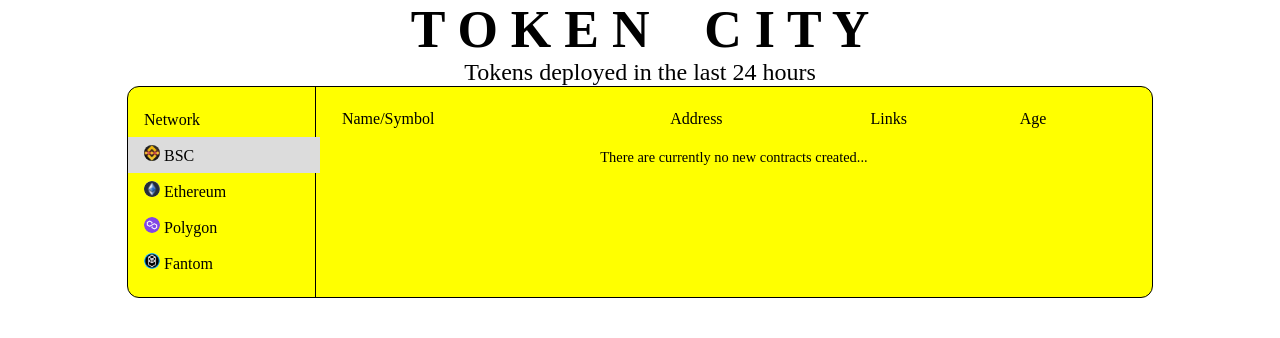
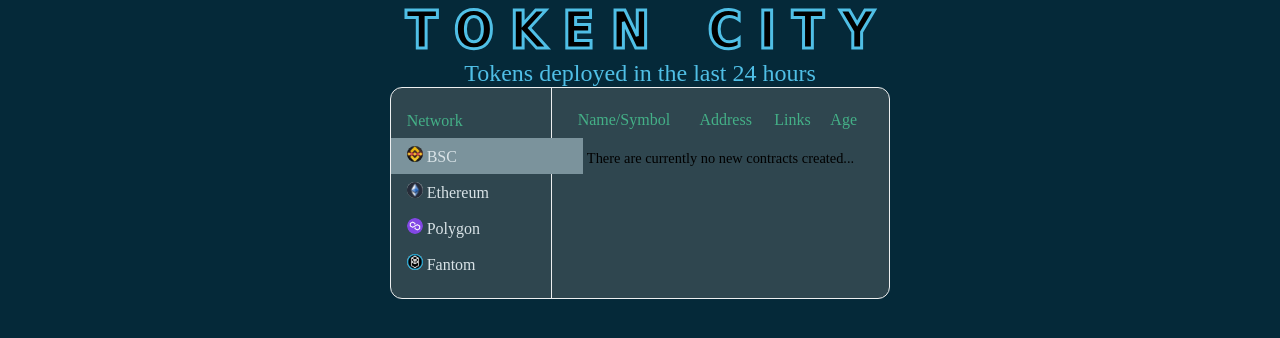
Before and after one commit to picamica/list_of_smart_tokens, a Django app: page /tokens/ in a window 1280 px wide. Shown: the top 338 px of the page. Run offline with Django 4.2, Linux system fonts and the light colour scheme; data comes from the database, SQL or seed files in the repository; both versions use the stored data as it was after the commit; data that the repository does not hold is empty.

Commit message:
finished main page(maybe whole project)

```diff
--- a/static/css/onsmall.css
+++ b/static/css/onsmall.css
@@ -26,11 +26,21 @@
   }
 
   .token_name {
-    max-width: 35vw;
+    max-width: 25vw;
   }
 
   .token_symbol {
-    max-width: 34vw;
+    max-width: 24vw;
+  }
+
+  .dropdown_button {
+    display: block;
+    font-size: 1em;
+    color: #FFF;
+    background-color: #55C0D1;
+    border: 1px solid #D8E8EB;
+    border-radius: 0.25em;
+    padding: 0.75em;
   }
 }
 
--- a/static/css/styles.css
+++ b/static/css/styles.css
@@ -1,7 +1,7 @@
 body {
   margin:  0;
   padding: 0;
-
+  background-color: #052939;
 }
 
 main {
@@ -25,32 +25,35 @@ main {
 .header_title {
   font-weight: 700;
   font-size: 3.25em;
-
+  font-family: Tahoma,Verdana,sans-serif;
+  -webkit-text-fill-colot: #000;
+  -webkit-text-stroke-width: 3px;
+  -webkit-text-stroke-color: #50bfe6;
 }
 
 .header_subtitle {
   font-size: 1.5em;
   text-align: center;
+  color: #50bfe6;
 }
 
 .info_container {
-  min-width: 80%;
   display: flex;
   justify-content: center;
   border-radius: 0.75em;
-  border: 1px solid black;
-  background-color: yellow;
+  border: 1px solid #EDEFF0;
+  background-color: #2F464F;
 }
 
 .sidebar {
   min-width: 10em;
   padding: 1em 0;
-  border-right: 1px solid black;
+  border-right: 1px solid #EDEFF0;
 }
 
 
 .sidebar-item:hover{
-  background-color: #D8C9C9!important;
+  background-color: #7B939C!important;
 }
 
 .sidebar-item {
@@ -75,13 +78,16 @@ main {
 
 .token_name {
   font-size: 95%;
+  max-width: 13vw;
+  color: #D9E3E7;
 }
 
 .token_symbol {
   font-size: 80%;
   vertical-align: top;
+  max-width: 12vw;
   padding-left: 0.5em;
-  color: grey;
+  color: #8A8999;
 }
 
 .bottom-buttons {
@@ -92,6 +98,14 @@ main {
   font-size: 0.9em;
 }
 
+.dropdown_button {
+  display: none;
+}
+
+.addresses {
+  cursor: pointer;
+  color: #8A8999;
+}
 
 img {
   border-radius: 50%;
--- a/static/js/main.js
+++ b/static/js/main.js
@@ -15,36 +15,79 @@ const ethdiv = document.getElementById('ethdiv');
 const maticdiv = document.getElementById('maticdiv');
 const ftmdiv = document.getElementById('ftmdiv');
 const table = document.getElementById('list-of-tokens');
+const dropdownBtn = document.getElementById('dropdownBtn');
+const contentDiv = document.getElementById('contentDiv');
+const ntwrkName = document.getElementById('network_name');
+const noNewText = document.getElementById('no-new-contracts-text');
+const noMoreText = document.getElementById('no-more-contracts-text');
 
 
 
 
 
 let clicked = bscdiv;
-clicked.style.backgroundColor = '#DCDCDC';
+clicked.style.backgroundColor = '#7B939C';
 
 function changeColor() {
   if (event.target.style.backgroundColor == '' && clicked == undefined) {
-    event.target.style.backgroundColor = '#DCDCDC';
+    event.target.style.backgroundColor = '#7B939C';
     clicked = event.target;
   } else {
     clicked.style.backgroundColor = '';
     clicked = event.target;
-    clicked.style.backgroundColor = '#DCDCDC';
+    clicked.style.backgroundColor = '#7B939C';
   }
 }
 
+
+function appendContentChild() {
+  contentDiv.appendChild(bscdiv);
+  contentDiv.appendChild(ethdiv);
+  contentDiv.appendChild(maticdiv);
+  contentDiv.appendChild(ftmdiv);
+}
+
+function removeContentChild() {
+  contentDiv.removeChild(bscdiv);
+  contentDiv.removeChild(ethdiv);
+  contentDiv.removeChild(maticdiv);
+  contentDiv.removeChild(ftmdiv);
+}
+
+function hideBtn() {
+  btn.classList.add('hidden');
+  allBtn.classList.add('hidden');
+}
+
+function unhideBtn() {
+  btn.classList.remove('hidden');
+  allBtn.classList.remove('hidden');
+}
+
+dropdownBtn.addEventListener('click', function() {
+  table.replaceChildren();
+  appendContentChild();
+  hideBtn();
+});
+
 bscdiv.addEventListener('click', function() {
-  allBtn.classList.remove('hidden');
-  btn.classList.remove('hidden');
+  if (bscdiv.parentElement === contentDiv) {
+    removeContentChild();
+    unhideBtn();
+    ntwrkName.innerHTML = 'BSC';
+  }
   visible = 20;
   table.replaceChildren();
   showTokens('bsc', 'BscScan', 'PooCoin', 'bscscan', 'poocoin');
   changeColor();
-
 });
 
 ethdiv.addEventListener('click', function() {
+  if (bscdiv.parentElement === contentDiv) {
+    removeContentChild();
+    unhideBtn();
+    ntwrkName.innerHTML = 'Ethereum';
+  }
   visible = 20;
   table.replaceChildren();
   showTokens('eth', 'EtherScan', 'Uniswap', 'etherscan', 'uniswap');
@@ -53,6 +96,11 @@ ethdiv.addEventListener('click', function() {
 });
 
 maticdiv.addEventListener('click', function() {
+  if (bscdiv.parentElement === contentDiv) {
+    removeContentChild();
+    unhideBtn();
+    ntwrkName.innerHTML = 'Polygon';
+  }
   visible = 20;
   table.replaceChildren();
   showTokens('matic', 'PolygonScan', 'QuickSwap', 'polygonscan', 'quickswap');
@@ -61,6 +109,11 @@ maticdiv.addEventListener('click', function() {
 });
 
 ftmdiv.addEventListener('click', function() {
+  if (bscdiv.parentElement === contentDiv) {
+    removeContentChild();
+    unhideBtn();
+    ntwrkName.innerHTML = 'Fantom';
+  }
   visible = 20;
   table.replaceChildren();
   showTokens('ftm', 'FtmScan', 'SpookySwap', 'ftmscan', 'spookyswap');
@@ -72,11 +125,11 @@ ftmdiv.addEventListener('click', function() {
 
 function getAge(age) {
   if (age >= 3600) {
-    return `<td>${~~(age/3600)}h</td>`
+    return `<td style="color:#D9E3E7">${~~(age/3600)}h</td>`
   } else if (age >= 60) {
-    return `<td>${~~(age/60)}m</td>`
+    return `<td style="color:#D9E3E7">${~~(age/60)}m</td>`
   } else {
-    return `<td>${age}s</td>`
+    return `<td style="color:#D9E3E7">${age}s</td>`
   }
 }
 
@@ -94,7 +147,6 @@ function showTokens(endpoint, scanner, exchanger, scannerLogo, exchangerLogo) {
     url: `/data/${endpoint}/${visible}/`,
     success: function(response){
       visibleAll = response.size;
-      console.log(response.tokens);
       const data = response.tokens;
       data.forEach(el => {
         table.innerHTML += `
@@ -115,13 +167,13 @@ function showTokens(endpoint, scanner, exchanger, scannerLogo, exchangerLogo) {
             <td class='links'>
               <a href=${el.Scanner} target='_blank' style="padding-right: 0.5em">
                 <img src="/static/images/${scannerLogo}-logo.png">
-                <span class='hide_onSmall'>
+                <span class='hide_onSmall' style="color:#8A8999">
                   ${scanner}
                 </span
               </a>
               <a href=${el.Exchange} target='_blank' style="padding-right: 0.5em">
                 <img src="/static/images/${exchangerLogo}-logo.png">
-                <span class='hide_onSmall'>
+                <span class='hide_onSmall' style="color:#8A8999">
                   ${exchanger}
                 </span>
               </a>
@@ -130,8 +182,6 @@ function showTokens(endpoint, scanner, exchanger, scannerLogo, exchangerLogo) {
           </tr>
         `;
       });
-
-      console.log(response.size);
       copyToClipboard();
       buttonsToText(response.size, visible);
     },
@@ -164,15 +214,15 @@ function showAllTokens(endpoint, scanner, exchanger, scannerLogo, exchangerLogo)
               </span>
             </td>
             <td class='links'>
-              <a href=${el.Scanner} target='_blank'>
+              <a href=${el.Scanner} target='_blank' style="padding-right: 0.5em">
                 <img src="/static/images/${scannerLogo}-logo.png">
-                <span class='hide_onSmall'>
+                <span class='hide_onSmall' style="color:#8A8999">
                   ${scanner}
                 </span
               </a>
               <a href=${el.Exchange}>
                 <img src="/static/images/${exchangerLogo}-logo.png">
-                <span class='hide_onSmall'>
+                <span class='hide_onSmall' style="color:#8A8999">
                   ${exchanger}
                 </span>
               </a>
@@ -191,7 +241,6 @@ function showAllTokens(endpoint, scanner, exchanger, scannerLogo, exchangerLogo)
 
 
 
-
 const btn = document.getElementById('load-btn');
 btn.addEventListener('click', ()=> {
   visible += 20;
@@ -202,9 +251,8 @@ const allBtn = document.getElementById('load-all-btn');
 allBtn.addEventListener('click', ()=> {
   table.replaceChildren();
   showAllTokens(globalNetwork, globalScanner, globalExchanger, globalScnLogo, globalExcLogo);
-  allBtn.classList.add('hidden');
-  btn.classList.add('hidden');
-  buttonsBox.textContent = 'No more contracts to load...';
+  hideBtn();
+  noMoreText.classList.remove('hidden');
 })
 
 function copyToClipboard() {
@@ -212,7 +260,6 @@ function copyToClipboard() {
   addresses.forEach(address => {
     address.addEventListener('click', (event)=> {
       const child = address.children[0];
-      console.log(child);
       child.classList.add("opa");
 
       const range = document.createRange();
@@ -229,13 +276,18 @@ function copyToClipboard() {
 }
 
 
-const buttonsBox = document.getElementById('buttons-box');
+
 function buttonsToText(size, visibleTokens) {
   if (size === 0) {
-    buttonsBox.textContent = 'There are currently no new contracts created...';
-  } else if (size <= visibleTokens) {
-    allBtn.classList.add('hidden');
-    btn.classList.add('hidden');
-    buttonsBox.innerHTML += 'No more contracts to load...';
+    hideBtn();
+    noNewText.classList.remove('hidden');
+  } else if (size <= visibleTokens ) {
+    hideBtn();
+    noMoreText.classList.remove('hidden');
+  }
+  else {
+    unhideBtn();
+    noNewText.classList.add('hidden');
+    noMoreText.classList.add('hidden');
   }
 }
--- a/templates/index.html
+++ b/templates/index.html
@@ -18,37 +18,38 @@
         </div>
         <div class='header_subtitle'>Tokens deployed in the last 24 hours</div>
       </div>
-
+      <button class='dropdown_button' id='dropdownBtn'>
+        <span>Network:</span>
+        <span id='network_name'>BSC</span>
+      </button>
       <div class="info_container">
         <div class='sidebar'>
-          <div style='padding:0.5em 1em 0.5em 1em'>Network</div>
-          <div class='sidebar-item' id='bscdiv'>
+          <div style='padding:0.5em 1em 0.5em 1em; color:#44B087'>Network</div>
+          <div class='sidebar-item' id='bscdiv' style='color:#D9E3E7'>
             <img src="{% static 'images/bsc-logo.png' %}">
             BSC
           </div>
-          <div class='sidebar-item' id='ethdiv'>
+          <div class='sidebar-item' id='ethdiv' style='color:#D9E3E7'>
             <img src="{% static 'images/eth-logo.png' %}">
             Ethereum
           </div>
-          <div class='sidebar-item' id='maticdiv'>
+          <div class='sidebar-item' id='maticdiv' style='color:#D9E3E7'>
             <img src="{% static 'images/polygon-logo.png' %}">
             Polygon
           </div>
-          <div class='sidebar-item' id='ftmdiv'>
+          <div class='sidebar-item' id='ftmdiv' style='color:#D9E3E7'>
             <img src="{% static 'images/fantom-logo.png' %}">
             Fantom
           </div>
         </div>
-
-        <div class='content'>
+        <div class='content' id='contentDiv'>
           <table class='content_table'>
-
             <thead class='thead'>
               <tr>
-                <td>Name/Symbol</td>
-                <td class='hide_onSmall'>Address</td>
-                <td>Links</td>
-                <td>Age</td>
+                <td style='color:#44B087'>Name/Symbol</td>
+                <td class='hide_onSmall' style='color:#44B087'>Address</td>
+                <td style='color:#44B087'>Links</td>
+                <td style='color:#44B087'>Age</td>
               </tr>
             </thead>
 
@@ -58,10 +59,12 @@
 
           </table>
           <div class='bottom-buttons' id='buttons-box'>
-            <a id='load-btn'>
+            <div class='hidden' id='no-new-contracts-text'>There are currently no new contracts created...</div>
+            <div class='hidden' id='no-more-contracts-text'>No more contracts to load...</div>
+            <a id='load-btn' style='color:#44B087'>
               Load more
             </a>
-            <a id='load-all-btn'>
+            <a id='load-all-btn' style='color:#44B087'>
               Load all
             </a>
           </div>
```
Also changed, not shown: blockScanner.py (+3 -6 lines), db.sqlite3.
